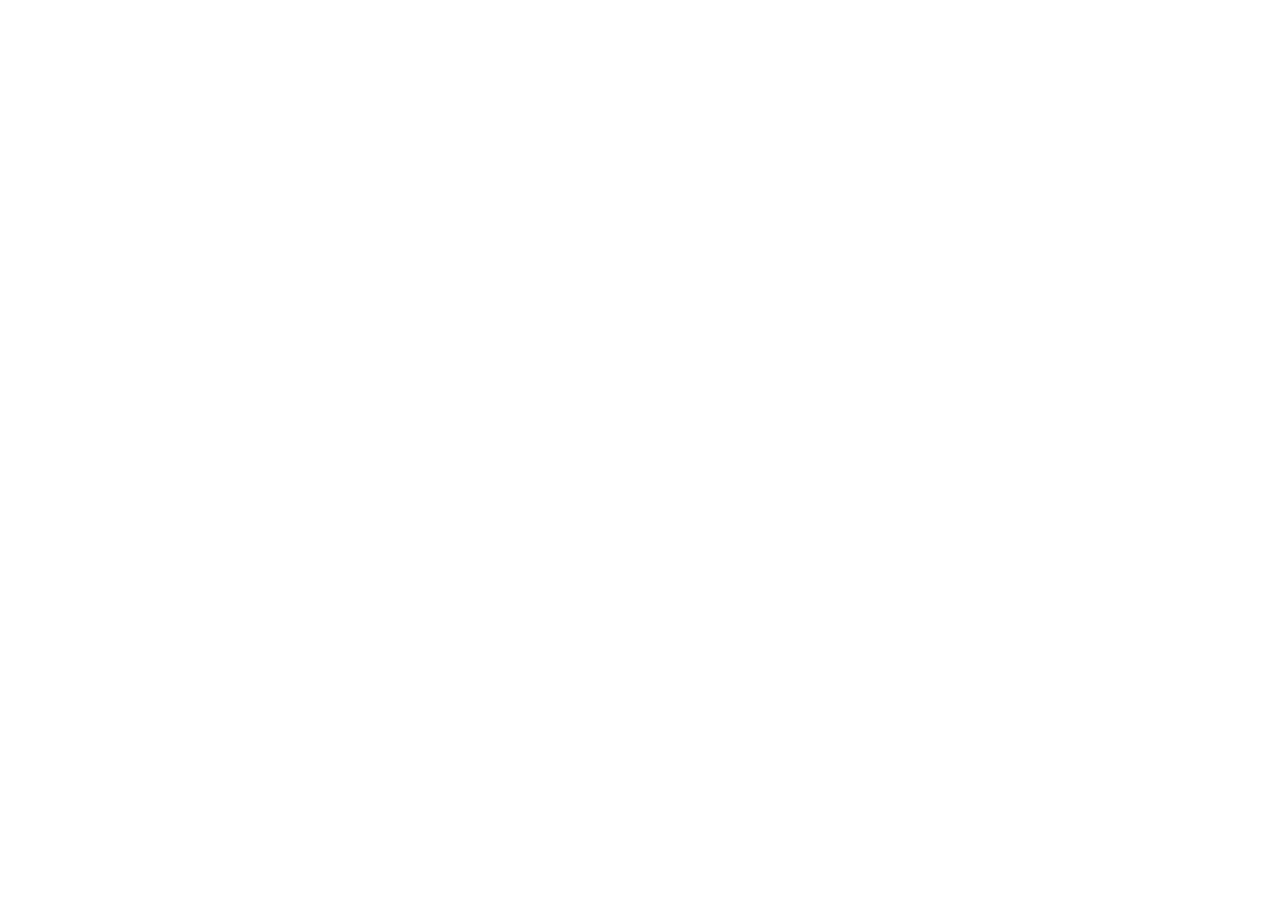
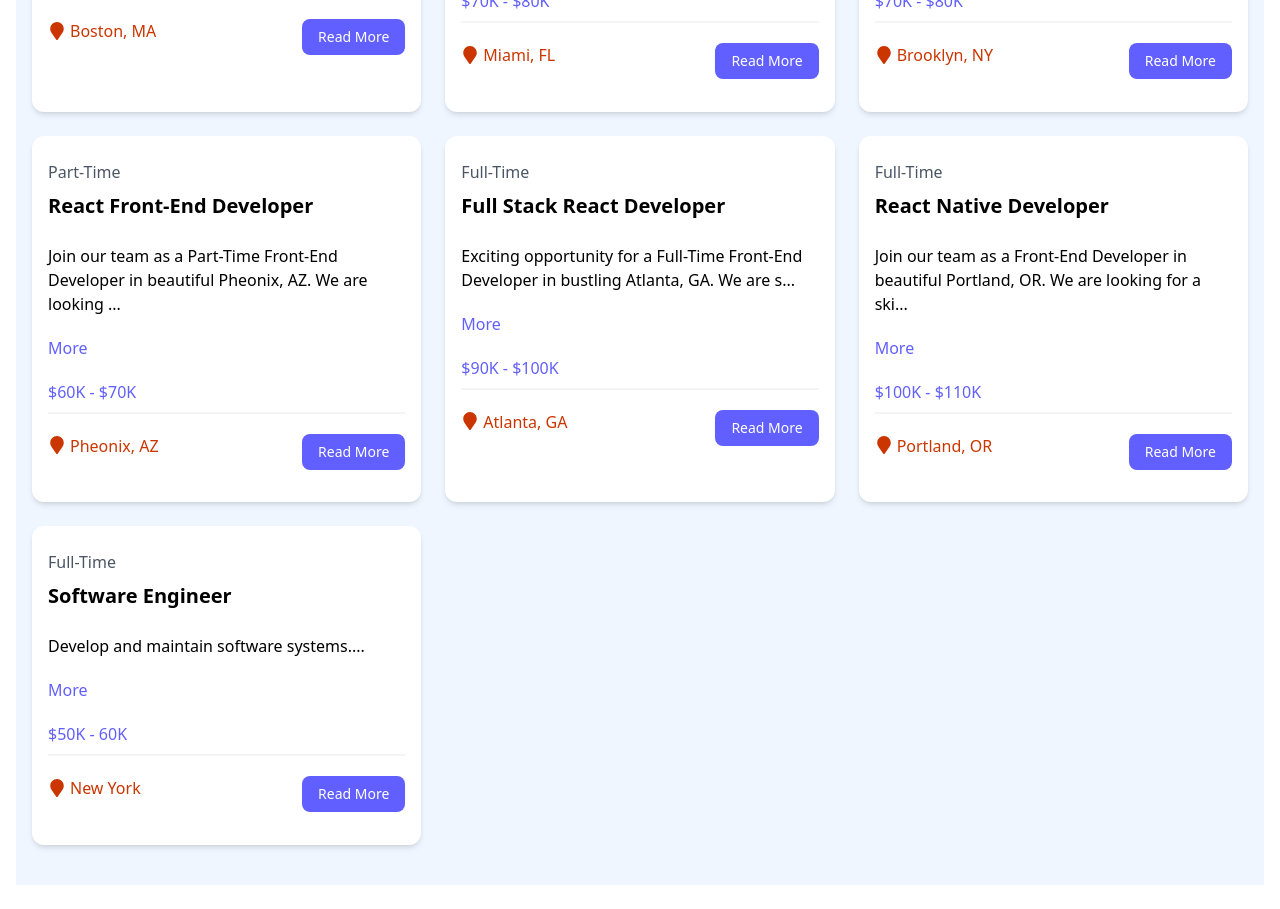
Before and after one commit to MuhammadUsman9876/REACTPROJECT-2025, a React (Vite) app: page /jobs in a window 1280 px wide. Shown: the part 460-1369 px from the top of the page. Before the commit the page ends 800 px from the top, so only its background shows below. Built offline with nearby package versions, Linux system fonts and the light colour scheme; no server answers; data requests are answered from the project's data file.

Commit message:
✅ Working version with local & production support

```diff
--- a/db.json
+++ b/db.json
@@ -83,6 +83,20 @@
         "contactEmail": "contact@ipsumlorem.com",
         "contactPhone": "555-555-5555"
       }
+    },
+    {
+      "id": "bdf7",
+      "title": "Software Engineer",
+      "type": "Full-Time",
+      "location": "New York",
+      "description": "Develop and maintain software systems.",
+      "salary": "$50K - 60K",
+      "company": {
+        "name": "Tech Corp",
+        "description": "A leading tech company",
+        "contactEmail": "contact@techcorp.com",
+        "contactPhone": "123-456-7890"
+      }
     }
   ]
 }
--- a/src/App.jsx
+++ b/src/App.jsx
@@ -9,7 +9,8 @@ import EditJobPage from './Pages/EditJobPage';
 
 const App = () => {
   // ✅ Improved Add Job Function
-  const API_BASE_URL = "https://reactproject-2025-production.up.railway.app";
+  const API_BASE_URL = import.meta.env.VITE_API_BASE_URL || 'http://localhost:5000';
+
   const addJob = async (jobData) => {
     try {
       const res = await fetch(`${API_BASE_URL}/jobs`, {
@@ -18,12 +19,21 @@ const App = () => {
         body: JSON.stringify(jobData),
       });
 
-      if (!res.ok) throw new Error("Failed to add job");
-      return await res.json();
+      if (!res.ok) {
+        throw new Error("Failed to add job");
+      }
+
+      const data = await res.json();
+      if (!data) throw new Error("API returned an empty response");
+
+      return data;  // Return the added job data
     } catch (error) {
       console.error("Error adding job:", error);
+      toast.error("Failed to add job", { autoClose: 1000 });
     }
   };
+
+
 
   // ✅ Update Delete Job function
   const deleteJob = async (id) => {
--- a/src/Pages/JobPage.jsx
+++ b/src/Pages/JobPage.jsx
@@ -117,11 +117,16 @@ const JobPage = ({deleteJob}) => {
 
   )
 }
-const jobLoader = async ({params}) => {
-    const res = await fetch(`https://reactproject-2025-production.up.railway.app/api/jobs/${params.id}`)
-    const data = await res.json();
-    return data;
+const jobLoader = async ({ params }) => {
+  const API_BASE_URL = import.meta.env.VITE_API_BASE_URL || 'http://localhost:5000';
+  const res = await fetch(`${API_BASE_URL}/jobs/${params.id}`);
 
-}
+  if (!res.ok) {
+    throw new Error("Job not found");
+  }
+
+  const data = await res.json();
+  return data;
+};
 
 export {JobPage as default , jobLoader }
--- a/src/components/JobListings.jsx
+++ b/src/components/JobListings.jsx
@@ -8,9 +8,11 @@ const JobListings = ({ isHome = false }) => {
 
   useEffect(() => {
     const fetchJobs = async () => {
+      const baseUrl = import.meta.env.VITE_API_BASE_URL || 'http://localhost:5000';
+
       const apiUrl = isHome
-         ? 'https://reactproject-2025-production.up.railway.app/?_limit=3'
-         : 'https://reactproject-2025-production.up.railway.app/';
+              ? `${baseUrl}/jobs?_limit=3`
+              : `${baseUrl}/jobs`;
 
       try {
         const res = await fetch(apiUrl);
--- a/vite.config.js
+++ b/vite.config.js
@@ -9,7 +9,7 @@ export default defineConfig({
     port : 3000,
     proxy:  {
       '/api' : {
-          target: 'http://localhost:8000',
+          target: 'http://localhost:5000',
           changeOrigin: true,
           rewrite: (path)=> path.replace(/^\/api/,'' )
       }
```
Also changed, not shown: 2 other files (tests, documents, lock files or other folders).
